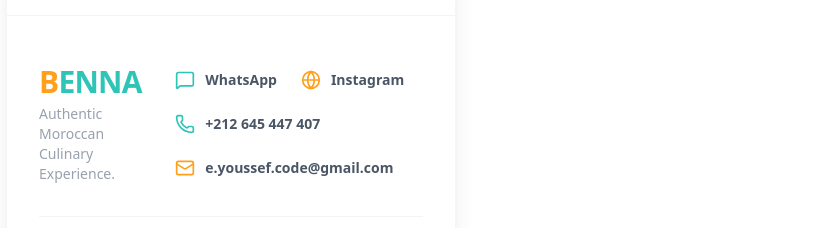
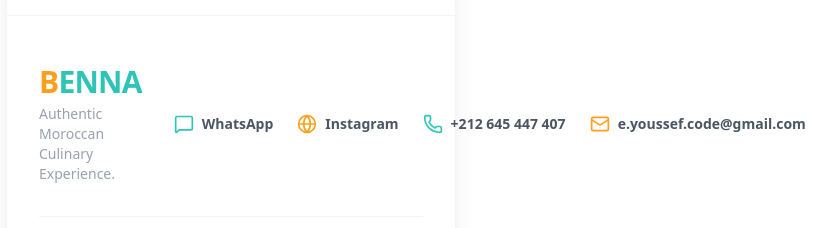
Before and after one commit to YoussefMsd/Benna-Store, a Next.js app: page / in a window 1280 px wide. Shown: the part 2815-3043 px from the top of the page, without its empty margins (409-1245 px from the left). Built offline with nearby package versions, Linux system fonts and the light colour scheme; no server answers; the database is empty.

Commit message:
update code

```diff
--- a/src/components/Footer.tsx
+++ b/src/components/Footer.tsx
@@ -18,14 +18,14 @@ export default function Footer() {
             <p className="text-gray-400 text-sm">Authentic Moroccan Culinary Experience.</p>
           </div>
 
-          {/* وسائل التواصل والتلفون - Grid m9add f telephone */}
-          <div className="grid grid-cols-1 sm:grid-cols-2 lg:flex lg:flex-wrap items-center gap-4 sm:gap-6 w-full md:w-auto">
+          {/* وسائل التواصل والتلفون */}
+          <div className="grid grid-cols-1 sm:grid-cols-2 md:flex md:flex-row items-center gap-4 md:gap-6 w-full md:w-auto">
             <a
               href="https://wa.me/212645447407"
               target="_blank"
               rel="noopener noreferrer"
               onClick={playClickSound}
-              className="flex items-center justify-center md:justify-start gap-2.5 p-2.5 sm:p-0 rounded-xl bg-gray-50 sm:bg-transparent text-gray-600 hover:text-[#2EC4B6] transition-all"
+              className="flex items-center justify-center md:justify-start gap-2 p-3 md:p-0 rounded-xl bg-gray-50 md:bg-transparent text-gray-600 hover:text-[#2EC4B6] transition-all"
             >
               <MessageSquare className="w-5 h-5 text-[#2EC4B6]" />
               <span className="text-sm font-semibold">WhatsApp</span>
@@ -36,7 +36,7 @@ export default function Footer() {
               target="_blank"
               rel="noopener noreferrer"
               onClick={playClickSound}
-              className="flex items-center justify-center md:justify-start gap-2.5 p-2.5 sm:p-0 rounded-xl bg-gray-50 sm:bg-transparent text-gray-600 hover:text-[#FF9F1C] transition-all"
+              className="flex items-center justify-center md:justify-start gap-2 p-3 md:p-0 rounded-xl bg-gray-50 md:bg-transparent text-gray-600 hover:text-[#FF9F1C] transition-all"
             >
               <Globe className="w-5 h-5 text-[#FF9F1C]" />
               <span className="text-sm font-semibold">Instagram</span>
@@ -45,19 +45,19 @@ export default function Footer() {
             <a
               href="tel:+212645447407"
               onClick={playClickSound}
-              className="flex items-center justify-center md:justify-start gap-2.5 p-2.5 sm:p-0 rounded-xl bg-gray-50 sm:bg-transparent text-gray-600 hover:text-[#2EC4B6] transition-all"
+              className="flex items-center justify-center md:justify-start gap-2 p-3 md:p-0 rounded-xl bg-gray-50 md:bg-transparent text-gray-600 hover:text-[#2EC4B6] transition-all"
             >
               <Phone className="w-5 h-5 text-[#2EC4B6]" />
-              <span className="text-sm font-semibold">+212 645 447 407</span>
+              <span className="text-sm font-semibold whitespace-nowrap">+212 645 447 407</span>
             </a>
 
             <a
               href="mailto:e.youssef.code@gmail.com"
               onClick={playClickSound}
-              className="flex items-center justify-center md:justify-start gap-2.5 p-2.5 sm:p-0 rounded-xl bg-gray-50 sm:bg-transparent text-gray-600 hover:text-[#FF9F1C] transition-all"
+              className="flex items-center justify-center md:justify-start gap-2 p-3 md:p-0 rounded-xl bg-gray-50 md:bg-transparent text-gray-600 hover:text-[#FF9F1C] transition-all"
             >
               <Mail className="w-5 h-5 text-[#FF9F1C]" />
-              <span className="text-sm font-semibold truncate max-w-[220px] sm:max-w-none">
+              <span className="text-sm font-semibold whitespace-nowrap">
                 e.youssef.code@gmail.com
               </span>
             </a>
```
